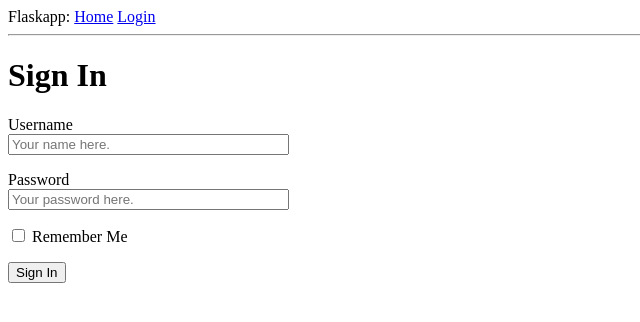
After one commit to mukul-pathania/flaskapp, a Flask app: page /login in a window 1280 px wide. The commit adds this page. Shown: the top 322 px of the page, without its empty margins (0-640 px from the left). Run offline with Flask 2, Linux system fonts and the light colour scheme.

Commit message:
Add a configuration file and login form for the app
Added a configuration file for the separation of concerns. All the
configuration values will be read from the configuration file.
Configuration values from environment variables are prefferd, if not
defined then hardcoded values are used as a fallback.

Added a login form that logs the users in and displays a message on the
screen to indicate the process. It only shows a message as users are not
yet supported for the app.

Used the flash() and get_flashed_messages() function to produce the
error messages.

Used the url_for() function to generate urls as it it much more reliable
than the hardcoded urls.

This thing probably shouldn't be here(Commit messages are not for this
dumb stuff), but I don't think anyone will ever read this.
Will this ever be read? Will this project be any good?
Are we doing it too early? Are we good enough?
Should we continue or leave it?
We will try our best anyways.

And we haven't thought about any name for the project yet.

```diff
--- a/app/__init__.py
+++ b/app/__init__.py
@@ -1,7 +1,9 @@
 from flask import Flask
+from config import Config
 
 
 app = Flask(__name__)
+app.config.from_object(Config)
 
 
 from app import routes
--- /dev/null
+++ b/app/forms.py
@@ -0,0 +1,10 @@
+from flask_wtf import FlaskForm
+from wtforms import StringField, PasswordField, BooleanField, SubmitField
+from wtforms.validators import DataRequired
+
+
+class LoginForm(FlaskForm):
+    username = StringField("Username", validators = [DataRequired() ])
+    password = PasswordField("Password", validators = [DataRequired() ])
+    remember_me = BooleanField("Remember Me")
+    submit = SubmitField("Sign In")
--- a/app/routes.py
+++ b/app/routes.py
@@ -1,5 +1,6 @@
-from flask import render_template
+from flask import render_template, flash, redirect, url_for
 from app import app
+from app.forms import LoginForm
 
 
 @app.route("/")
@@ -15,3 +16,13 @@ def index ():
             title = "Home",
             user = user,
             posts=posts)
+
+
+@app.route("/login", methods = ["GET", "POST"])
+def login():
+    form = LoginForm()
+    if form.validate_on_submit():
+        flash("Login requested for user {}, remember me={}".format(
+            form.username.data, form.remember_me.data))
+        return redirect(url_for("index"))
+    return render_template("login.html", title = "Sign In", form = form)
--- a/app/templates/base.html
+++ b/app/templates/base.html
@@ -8,8 +8,21 @@
         {% endif %}
     </head>
     <body>
-        <div>Flaskapp:<a href = "/index">Home</a></div>
+        <div>
+            Flaskapp:
+            <a href = {{ url_for("index") }}>Home</a>
+            <a href = {{ url_for("login") }}>Login</a>
+        </div>
         <hr>
+        {% with messages = get_flashed_messages() %}
+        {% if messages %}
+        <ul>
+            {% for message in messages %}
+            <li>{{ message }}</li>
+            {% endfor %}
+        </ul>
+        {% endif %}
+        {% endwith %}
 
         {% block content  %} {% endblock %}
 
--- /dev/null
+++ b/app/templates/login.html
@@ -0,0 +1,24 @@
+{% extends "base.html" %}
+
+{% block content %}
+  <h1>Sign In</h1>
+  <form action = "" method = "POST">
+      {{ form.hidden_tag() }}
+      <p>
+        {{ form.username.label }}<br>
+        {{ form.username(size=32, placeholder="Your name here.") }}
+        {% for error in form.username.errors %}
+        <span style="color: red;">[{{ error }}]</span>
+        {% endfor %}
+      </p>
+      <p>
+        {{ form.password.label }}<br>
+        {{ form.password(size=32, placeholder="Your password here.")}}
+        {% for error in form.password.errors%}
+        <span style="color: red;">[{{ error }}]</span>
+        {% endfor %}
+      </p>
+      <p>{{ form.remember_me()}}    {{ form.remember_me.label }}</p>
+      <p>{{ form.submit() }}</p>
+  </form>
+{% endblock %}
--- /dev/null
+++ b/config.py
@@ -0,0 +1,5 @@
+import os
+
+
+class Config(object):
+    SECRET_KEY = os.environ.get("SECRET_KEY") or "This-is-top-secret"
```
